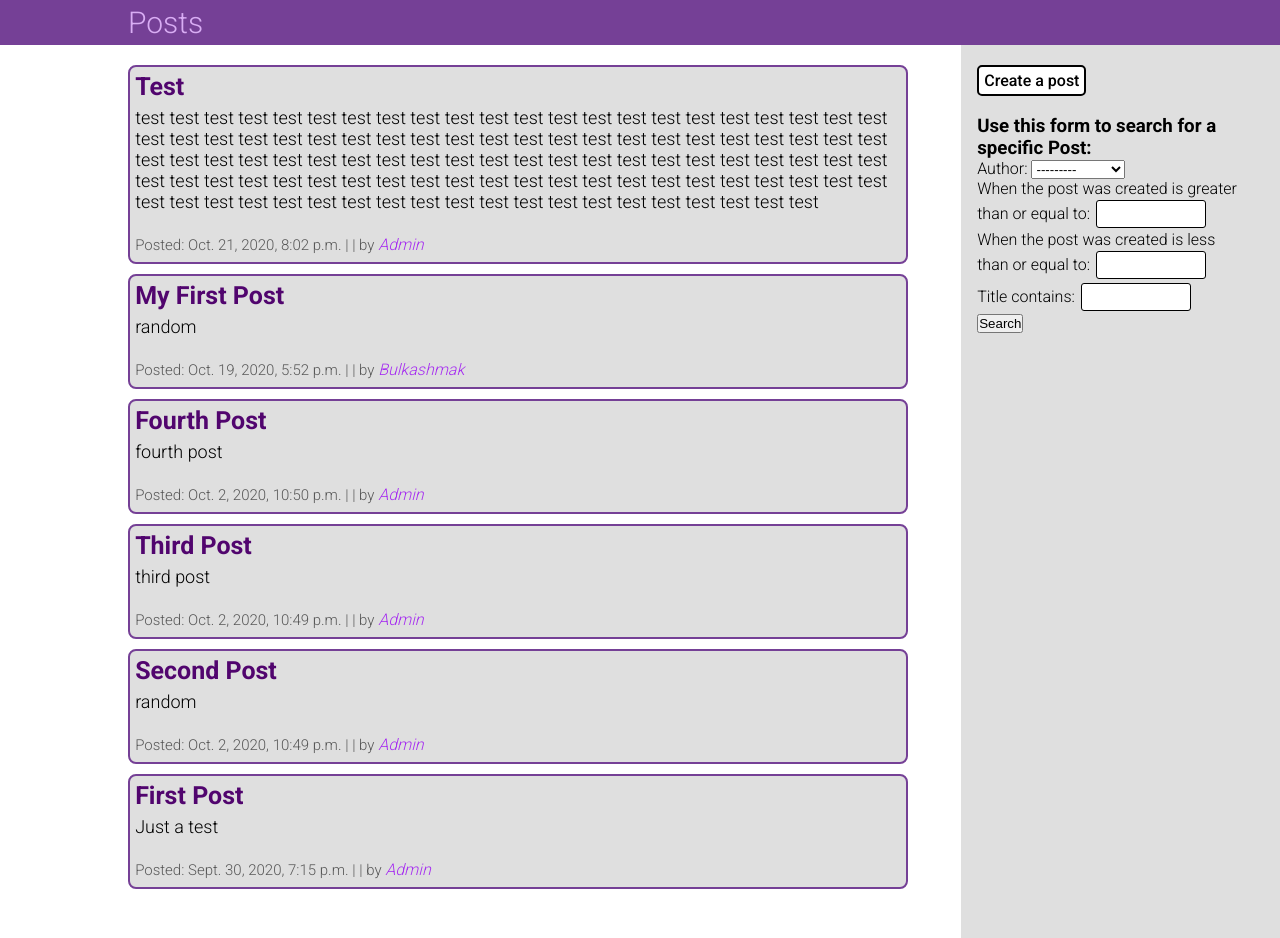
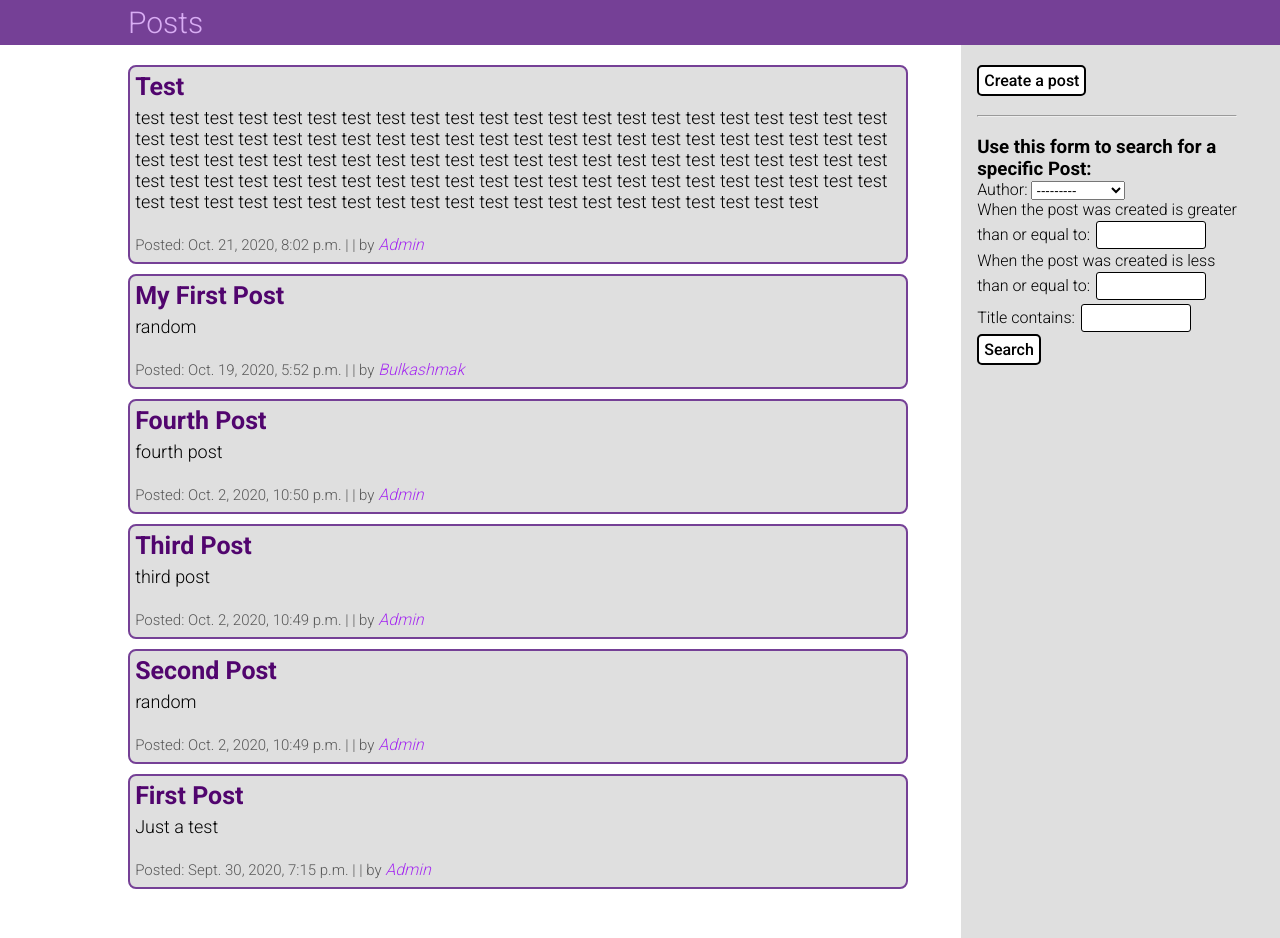
Before and after one commit to bulkashmak/blog_website, a Django app: page / in a window 1280 px wide. Shown: the part 67-1005 px from the top of the page. Run offline with Django 3.2, Linux system fonts and the light colour scheme; data comes from the database, SQL or seed files in the repository.

Commit message:
refactor

```diff
--- a/posts/templates/posts/posts.html
+++ b/posts/templates/posts/posts.html
@@ -20,11 +20,13 @@
     </a>
   </div>
   <br>
+  <hr>
+  <br>
   <h3>Use this form to search for a specific Post:</h3>
   <div class="search_form">
     <form method="get">
       {{ myFilter.form.as_p }}
-      <button type="submit">Search</button>
+      <button class="create_button" type="submit">Search</button>
     <form>
   </div>
 {% endblock sidebar %}
```
